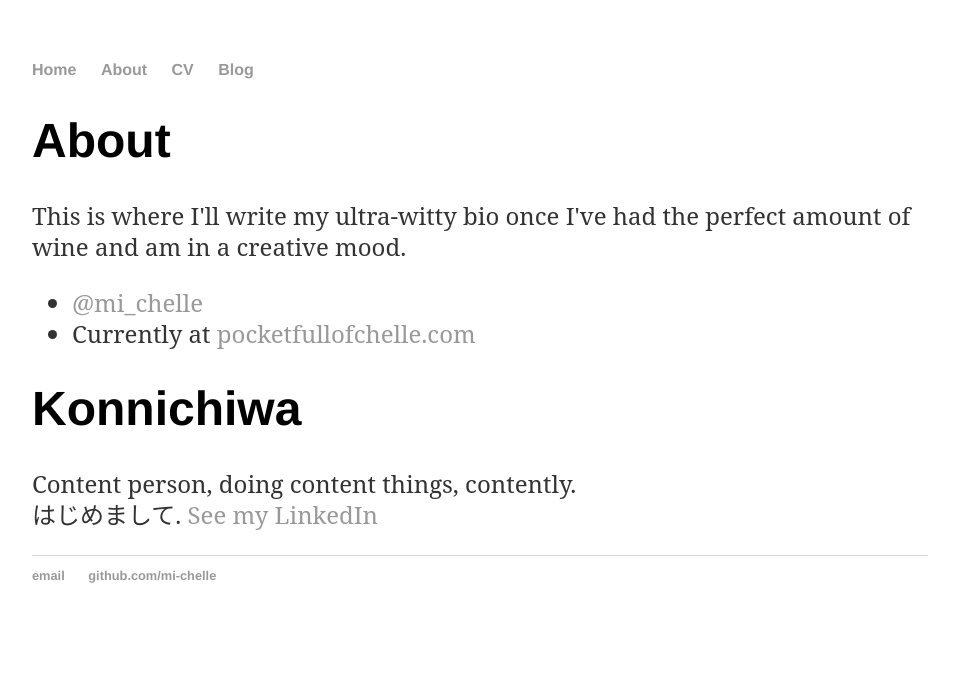
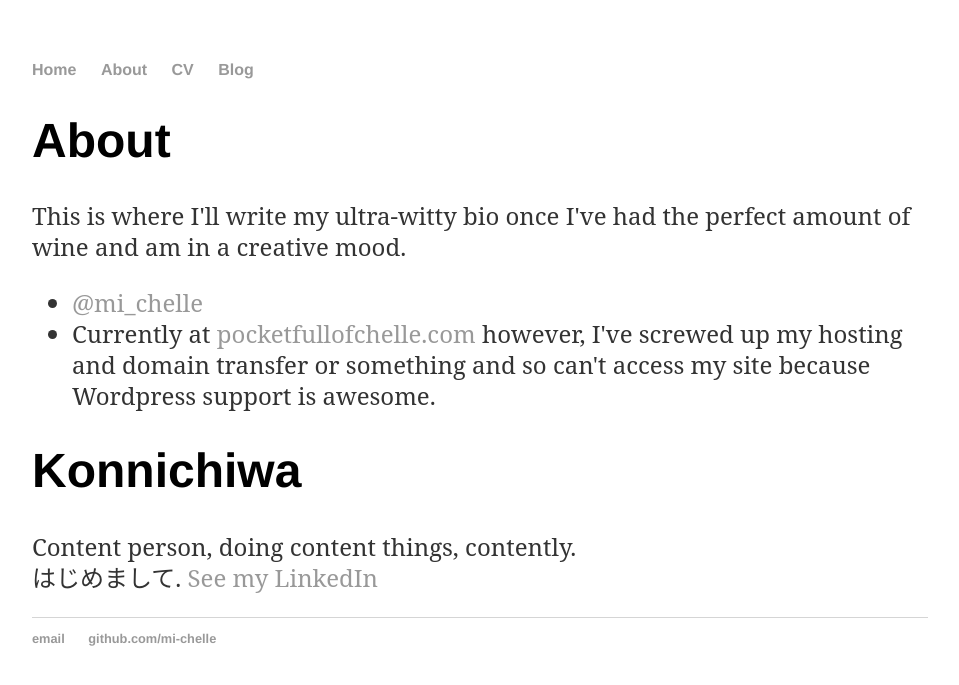
Before and after one commit to mi-chelle/akauntabiritii, a Jekyll site: the page built from about/index.html, in a window 1280 px wide. Shown: the top 685 px of the page, without its empty margins (160-1119 px from the left). Built offline with Jekyll 4.4.1, drawn with Linux system fonts in a browser that asks for light colours; a file with an impossible date is left out.

Commit message:
Update index.html

```diff
--- a/about/index.html
+++ b/about/index.html
@@ -9,6 +9,6 @@ title: About Michelle
 
 			<ul class="contacts">
 				<li><a href="https://twitter.com/mi_chelle">@mi_chelle</a></li>
-				<li>Currently at <a href="http://www.pocketfullofchelle.com/">pocketfullofchelle.com</a></li>
+				<li>Currently at <a href="http://www.pocketfullofchelle.com/">pocketfullofchelle.com</a> however, I've screwed up my hosting and domain transfer or something and so can't access my site because Wordpress support is awesome.</li>
 				</ul>
 		</div>
```
